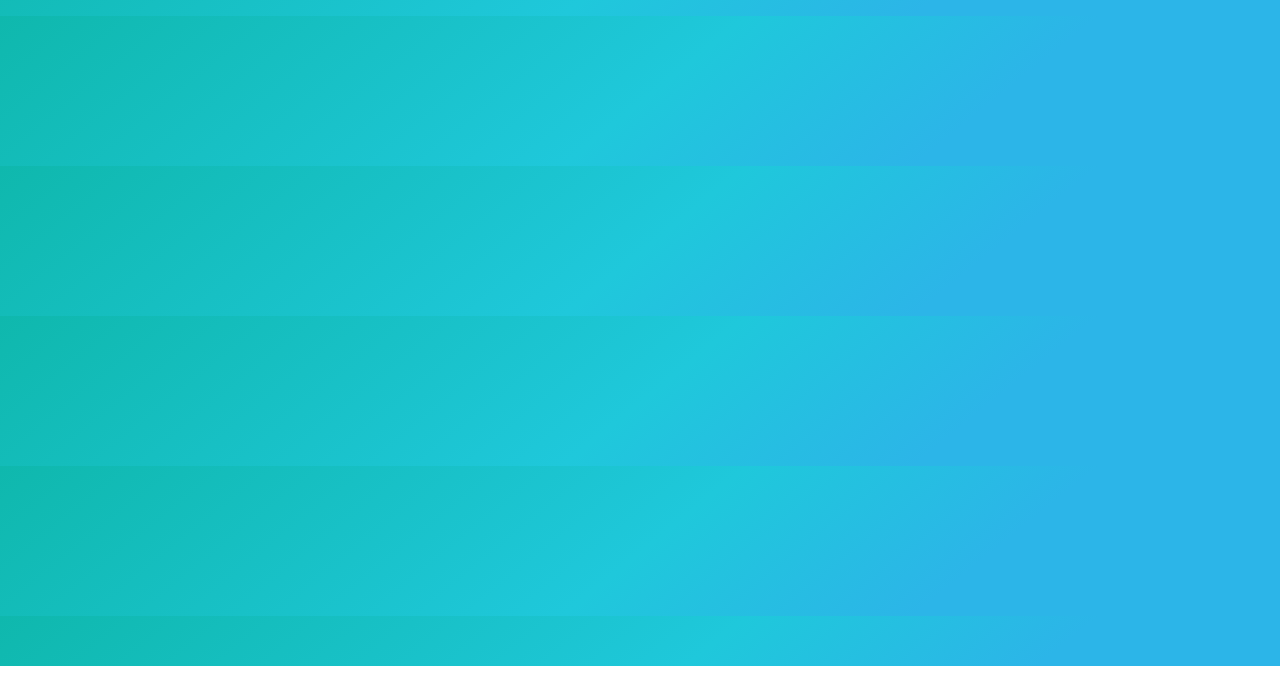
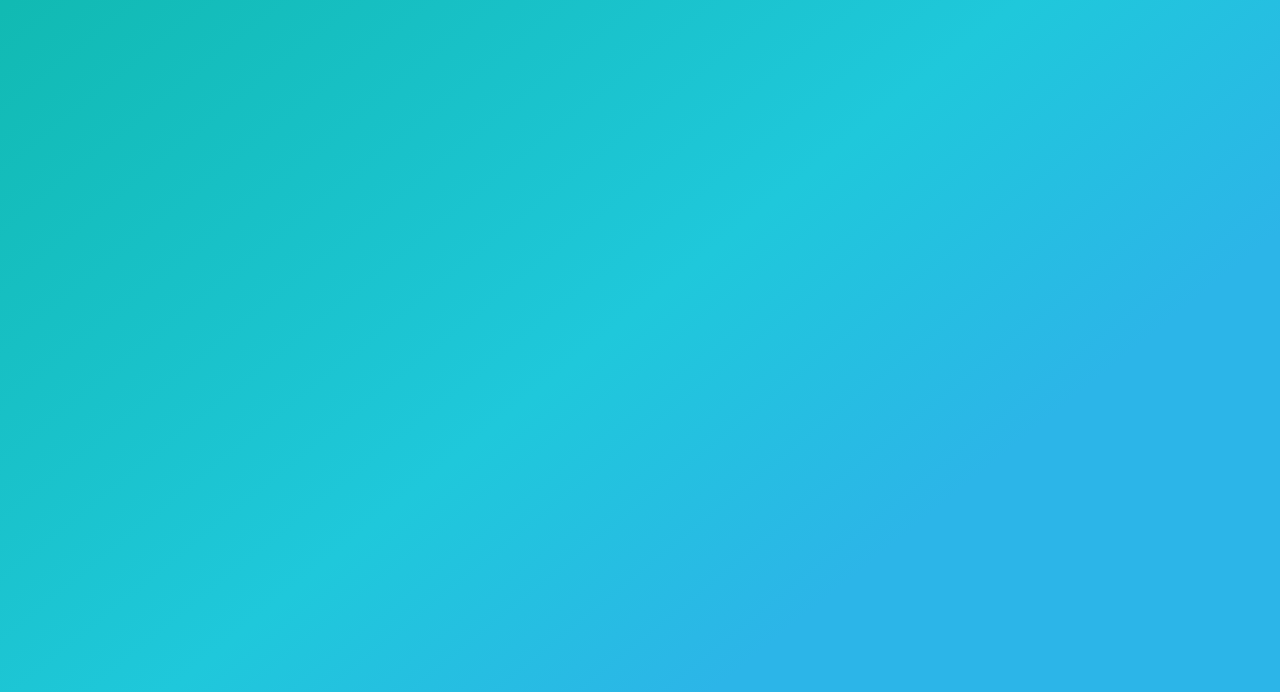
Before and after one commit to benrob0329/totallynotashadyweb.site, a plain HTML site: page index.html in a window 1280 px wide. Shown: the part 134-826 px from the top of the page. Before the commit the page ends 800 px from the top, so only its background shows below. Drawn offline with Linux system fonts and the light colour scheme; a web font is replaced by a local one.

Commit message:
Update index.css

```diff
--- a/index.css
+++ b/index.css
@@ -1,8 +1,12 @@
-body {
+html, body {
 	margin: 0px;
 	padding: 0px;
 	width: 100%;
 	height: 100%;
+	background: linear-gradient(141deg, #0fb8ad 0%, #1fc8db 51%, #2cb5e8 75%);
+}
+
+body {
 	background: linear-gradient(141deg, #0fb8ad 0%, #1fc8db 51%, #2cb5e8 75%);
 }
 
```
